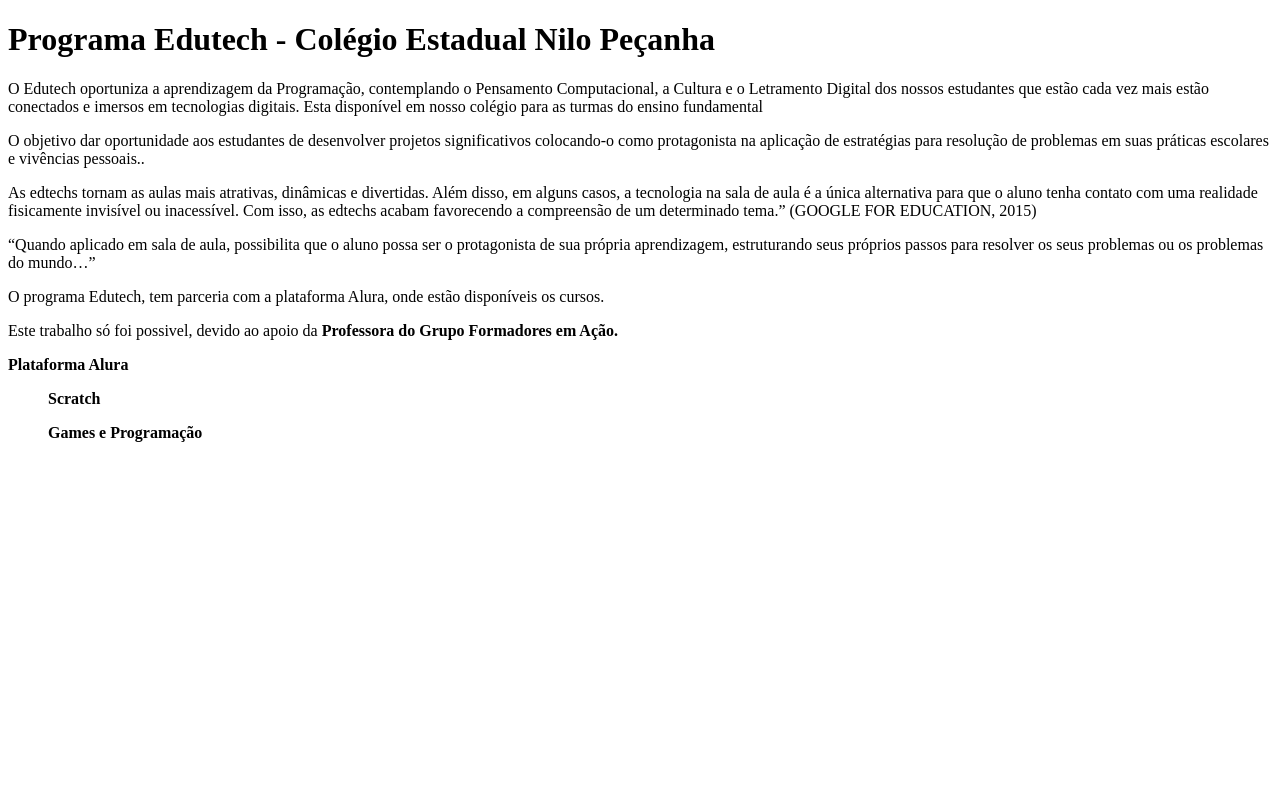
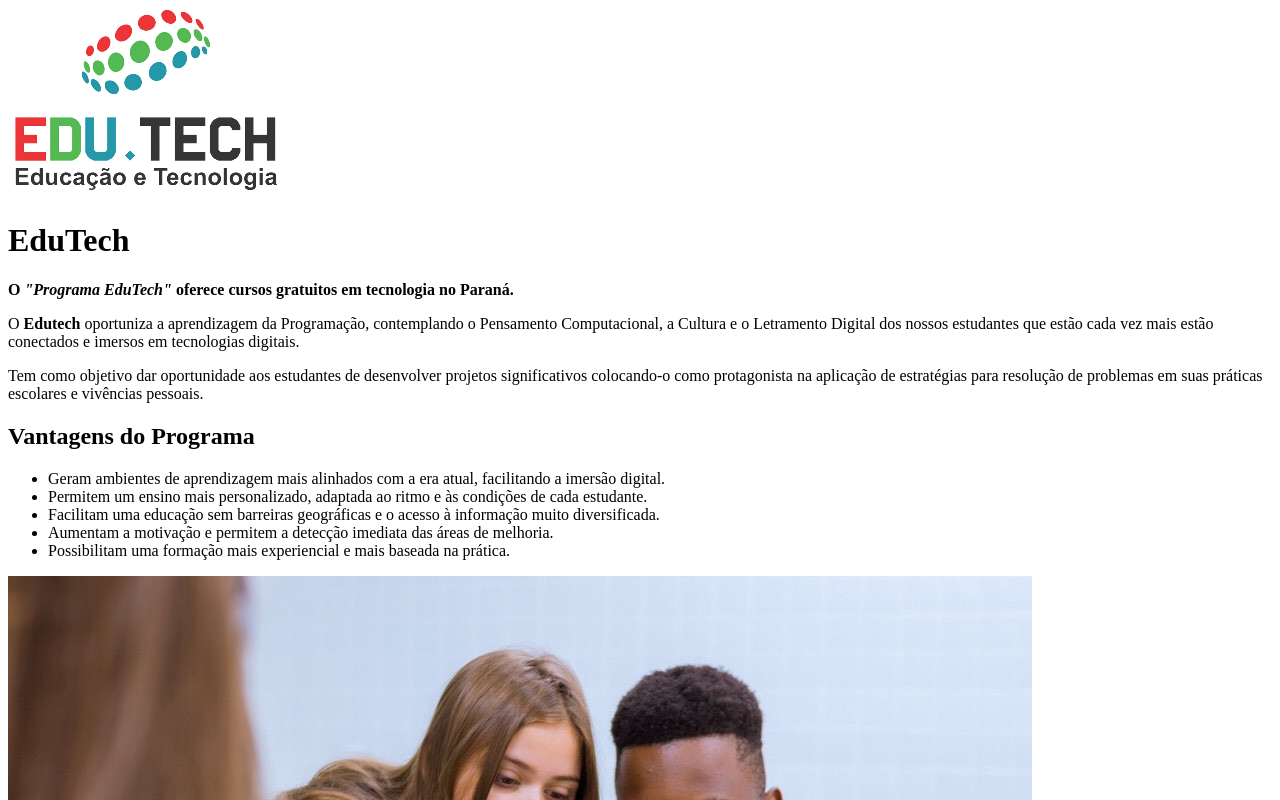
Before and after one commit to proflaercio/proflaercio.github.io, a plain HTML site: page index.html in a window 1280 px wide. Shown: the top 800 px of the page. Drawn offline with Linux system fonts and the light colour scheme.

Commit message:
Update index.html

```diff
--- a/index.html
+++ b/index.html
@@ -1,25 +1,31 @@
+<!DOCTYPE html>
+<html lang="pt-br">
+	<head>
+		<meta charset="UTF-8">
+		<title>EduTech</title>
+		<link rel="stylesheet" href="style.css">
+	</head>
 
-    <!DOCTYPE html>
-    <html lang="pt">
-    <h1>Programa Edutech - Colégio Estadual Nilo Peçanha  </title>
-    </h1>
-<p>
-    O Edutech oportuniza a aprendizagem da Programação, contemplando o Pensamento Computacional, a Cultura e o Letramento Digital dos nossos estudantes que estão cada vez mais estão conectados e imersos em tecnologias digitais.  </body>
-    Esta disponível em nosso colégio para as turmas do ensino fundamental </p>
-    <p>  O objetivo dar oportunidade aos estudantes de desenvolver projetos significativos colocando-o como protagonista na aplicação de estratégias para resolução de problemas em suas práticas escolares e vivências pessoais.. </body>
-    </p>
-    <p>As edtechs tornam as aulas mais atrativas, dinâmicas e divertidas. Além disso, em alguns casos, a tecnologia na sala de aula é a única alternativa para que o aluno tenha contato com uma realidade fisicamente invisível ou inacessível. Com isso, as edtechs acabam favorecendo a compreensão de um determinado tema.” (GOOGLE FOR EDUCATION, 2015) </p>
+	<body>
+		<img src="banner.jpg">
 
-<p> “Quando aplicado em sala de aula, possibilita que o aluno possa ser o protagonista de sua própria aprendizagem, estruturando seus próprios passos para resolver os seus problemas ou os problemas do mundo…” </p>
+		<h1>EduTech</h1>
 
+		<p id="missao"><strong>O <em>"Programa EduTech"</em> oferece cursos gratuitos em tecnologia no Paraná.</strong></p>
 
+		<p>O <strong>Edutech</strong> oportuniza a aprendizagem da Programação, contemplando o Pensamento Computacional, a Cultura e o Letramento Digital dos nossos estudantes que estão cada vez mais estão conectados e imersos em tecnologias digitais.</p>
 
+		<p>Tem como objetivo dar oportunidade aos estudantes de desenvolver projetos significativos colocando-o como protagonista na aplicação de estratégias para resolução de problemas em suas práticas escolares e vivências pessoais.</p>
 
-    <p> O programa Edutech, tem parceria com a plataforma Alura, onde estão disponíveis os cursos. </p>
-    <p> Este trabalho só foi possivel, devido ao apoio da  <b> Professora  do  Grupo Formadores em Ação. </b>
+		<h2>Vantagens do Programa</h2>
 
-    </p>
-
-    <strong> Plataforma Alura<strong>
-    <ul> Scratch</ul>
-    <ul> Games e Programação</ul>
+		<ul>
+			<li class="itens">Geram ambientes de aprendizagem mais alinhados com a era atual, facilitando a imersão digital.</li>
+			<li class="itens">Permitem um ensino mais personalizado, adaptada ao ritmo e às condições de cada estudante.</li>
+			<li class="itens">Facilitam uma educação sem barreiras geográficas e o acesso à informação muito diversificada.</li>
+			<li class="itens">Aumentam a motivação e permitem a detecção imediata das áreas de melhoria.</li>
+			<li class="itens">Possibilitam uma formação mais experiencial e mais baseada na prática.</li>
+		</ul>
+		<img src="vantagens.jpg" class="imagemvantagens">
+	</body>
+</html>
```
